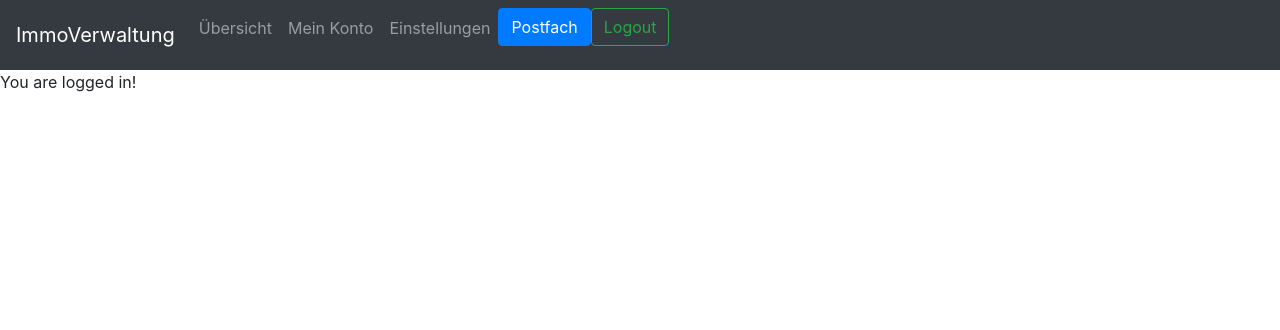
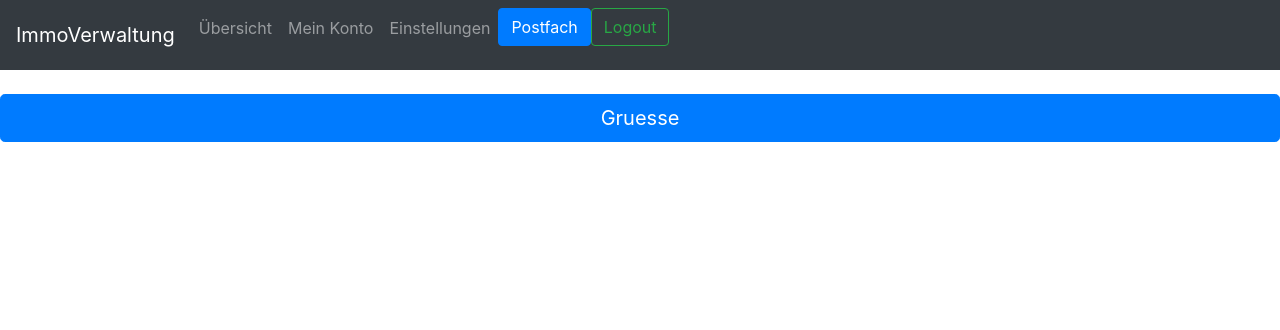
Before and after one commit to Eduard951/ImmoVerwaltung, a PHP site: page / in a window 1280 px wide. Shown: the top 330 px of the page. Run offline with PHP 8.4, Linux system fonts and the light colour scheme; a user stored in the database is signed in.

Commit message:
Gruesse(ohne pdf) + Postfach anpassungen

```diff
--- a/Software/ImmoVerwaltung/header.php
+++ b/Software/ImmoVerwaltung/header.php
@@ -4,7 +4,7 @@
 <html>
 	<head>
 	<meta charset="utf-8">
-	<meta name=viewport content="width-device-width, initial-scale=1">
+	<meta name="viewport" content="width=device-width, initial-scale=1">
 	<title></title>
 	<link href="css/bootstrap.min.css" rel="stylesheet">
 	</head>
@@ -21,8 +21,8 @@
 					<?php
 					if(isset($_SESSION['sessionname'])){
 					    echo '
-                            <li class="nav-item"><button class="btn btn-primary" type="button">
-                                Postfach <span class="badge"></span>
+                            <li class="nav-item"><a class="btn btn-primary" href="postfach.php" role="button">Postfach</a>
+                                <span class="badge"></span>
                             </button></li>
 					<li class="nav-item">
 						<form class="form-inline" action="includes/logout.inc.php" method="post">
--- a/Software/ImmoVerwaltung/index.php
+++ b/Software/ImmoVerwaltung/index.php
@@ -6,9 +6,9 @@
 	<main>
 	<?php
 	if(isset($_SESSION['sessionname'])){
-	    echo '<p>You are logged in!</p>';
+	    echo '<br><a href="gruesse.php"><button class="btn btn-primary btn-lg btn-block" type="submit" name="gruesse_submit">Gruesse</button>';
 	}else {
-	   echo' <p>You are logged out!</p>';
+	   echo' <p></p>';
 	}
 	?>
 	</main>
--- a/Software/ImmoVerwaltung/postfach.php
+++ b/Software/ImmoVerwaltung/postfach.php
@@ -4,7 +4,7 @@
 
 
 	<main>
-	<p>Hier is das Postfach</p>
+	<p>Hier ist das Postfach</p>
 	</main>
 
 <?php
```
Also changed, not shown: Software/ImmoVerwaltung/gruesse.php (added, +26 -0 lines), Software/ImmoVerwaltung/includes/gruesse.inc.php (added, +9 -0 lines).
